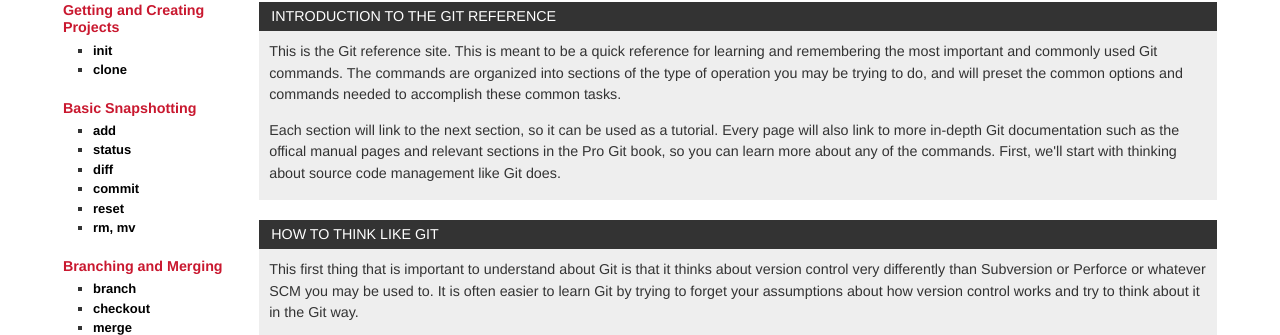
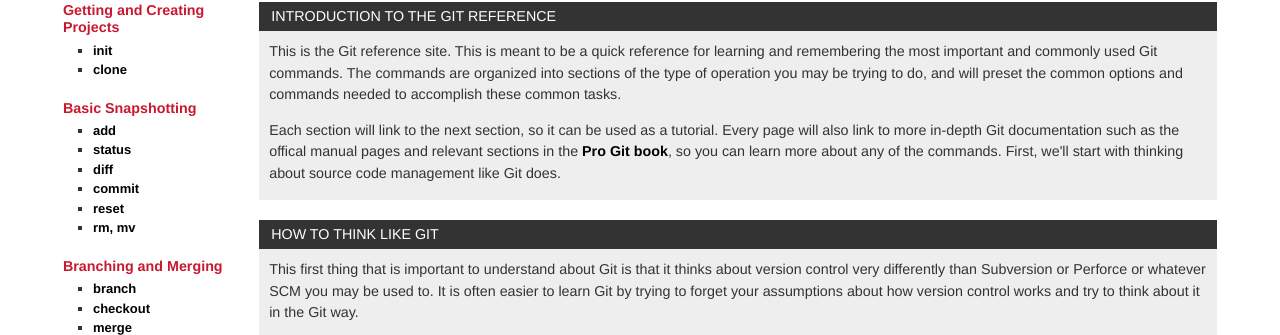
Before and after one commit to git/git-reference, a Jekyll site: the page built from index.html, in a window 1280 px wide. Shown: the part 122-457 px from the top of the page. Built offline with Jekyll 4.4.1, drawn with Linux system fonts in a browser that asks for light colours; nearby versions of some CDN libraries; library files that are not in the unit come from our copies; some of the changed lines change nothing that is shown.

Commit message:
pro git link

```diff
--- a/index.html
+++ b/index.html
@@ -16,7 +16,8 @@
     Each section will link to the next section, so it can be used
     as a tutorial.  Every page will also link to more in-depth
     Git documentation such as the offical manual pages and relevant
-    sections in the Pro Git book, so you can learn more about any of
+    sections in the <a href="http://progit.org">Pro Git book</a>,
+    so you can learn more about any of
     the commands. First, we'll start with thinking about source code
     management like Git does.
     </p>
```
